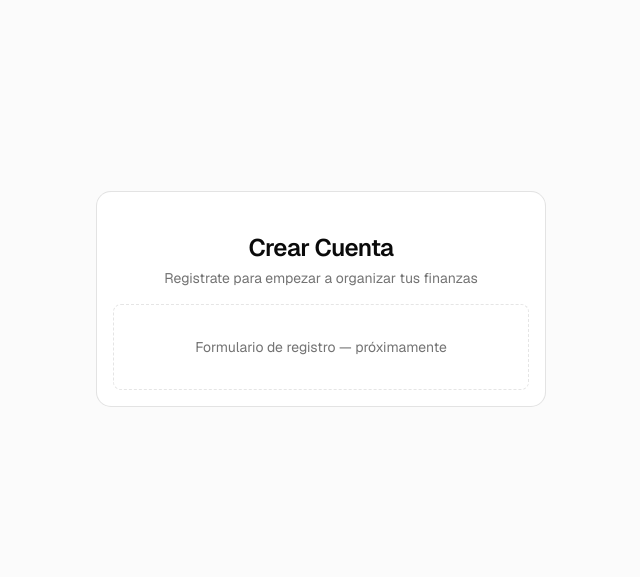
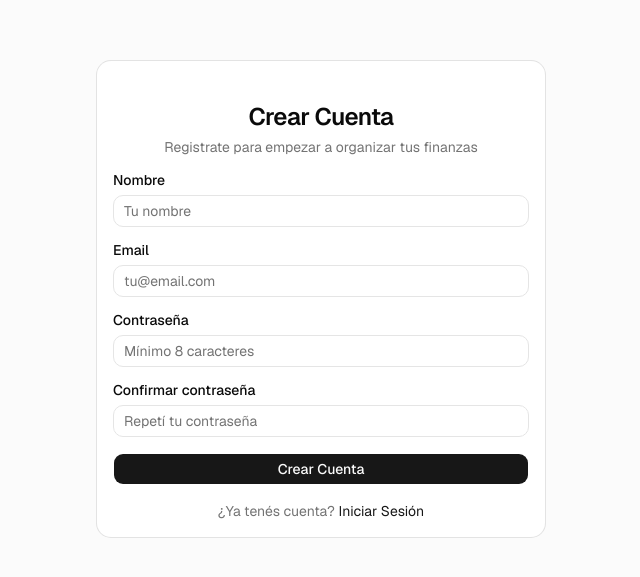
Before and after one commit to 1xMxtixs/organizador-money, a Next.js app: page /register in a window 1280 px wide. Shown: the part 101-678 px from the top of the page, without its empty margins (319-959 px from the left). Built offline with nearby package versions, Linux system fonts and the light colour scheme.

Commit message:
feat: add register page with form and auto-login

```diff
--- a/src/app/(auth)/register/page.tsx
+++ b/src/app/(auth)/register/page.tsx
@@ -1,4 +1,6 @@
 import type { Metadata } from "next";
+import Link from "next/link";
+import { RegisterForm } from "@/components/auth/register-form";
 
 export const metadata: Metadata = {
   title: "Crear Cuenta — Finanzas",
@@ -13,10 +15,15 @@ export default function RegisterPage() {
           Registrate para empezar a organizar tus finanzas
         </p>
       </div>
-      {/* Register form will be implemented in PR 3 (Auth) */}
-      <div className="rounded-md border border-dashed p-8 text-center text-sm text-muted-foreground">
-        Formulario de registro — próximamente
-      </div>
+
+      <RegisterForm />
+
+      <p className="text-center text-sm text-muted-foreground">
+        ¿Ya tenés cuenta?{" "}
+        <Link href="/login" className="text-primary hover:underline">
+          Iniciar Sesión
+        </Link>
+      </p>
     </div>
   );
 }
--- /dev/null
+++ b/src/components/auth/register-form.tsx
@@ -0,0 +1,127 @@
+"use client";
+
+import { useState } from "react";
+import { signIn } from "next-auth/react";
+import { useRouter } from "next/navigation";
+import Link from "next/link";
+import { Button } from "@/components/ui/button";
+import { Input } from "@/components/ui/input";
+import { Label } from "@/components/ui/label";
+
+export function RegisterForm() {
+  const router = useRouter();
+  const [error, setError] = useState("");
+  const [loading, setLoading] = useState(false);
+
+  async function handleSubmit(e: React.FormEvent<HTMLFormElement>) {
+    e.preventDefault();
+    setError("");
+    setLoading(true);
+
+    const formData = new FormData(e.currentTarget);
+    const name = formData.get("name") as string;
+    const email = formData.get("email") as string;
+    const password = formData.get("password") as string;
+    const confirm = formData.get("confirm") as string;
+
+    if (password !== confirm) {
+      setError("Las contraseñas no coinciden");
+      setLoading(false);
+      return;
+    }
+
+    const res = await fetch("/api/auth/register", {
+      method: "POST",
+      headers: { "Content-Type": "application/json" },
+      body: JSON.stringify({ name, email, password }),
+    });
+
+    const data = await res.json();
+
+    if (!res.ok) {
+      setError(data.error || "Error al crear la cuenta");
+      setLoading(false);
+      return;
+    }
+
+    // Auto-login after successful registration
+    const result = await signIn("credentials", {
+      email,
+      password,
+      redirect: false,
+    });
+
+    setLoading(false);
+
+    if (result?.error) {
+      setError("Cuenta creada, pero hubo un error al iniciar sesión. Probá iniciar sesión manualmente.");
+    } else {
+      router.push("/dashboard");
+      router.refresh();
+    }
+  }
+
+  return (
+    <form onSubmit={handleSubmit} className="space-y-4">
+      {error && (
+        <div className="rounded-md bg-destructive/10 px-3 py-2 text-sm text-destructive">
+          {error}
+        </div>
+      )}
+
+      <div className="space-y-2">
+        <Label htmlFor="name">Nombre</Label>
+        <Input
+          id="name"
+          name="name"
+          type="text"
+          placeholder="Tu nombre"
+          required
+          autoComplete="name"
+        />
+      </div>
+
+      <div className="space-y-2">
+        <Label htmlFor="email">Email</Label>
+        <Input
+          id="email"
+          name="email"
+          type="email"
+          placeholder="tu@email.com"
+          required
+          autoComplete="email"
+        />
+      </div>
+
+      <div className="space-y-2">
+        <Label htmlFor="password">Contraseña</Label>
+        <Input
+          id="password"
+          name="password"
+          type="password"
+          placeholder="Mínimo 8 caracteres"
+          required
+          minLength={8}
+          autoComplete="new-password"
+        />
+      </div>
+
+      <div className="space-y-2">
+        <Label htmlFor="confirm">Confirmar contraseña</Label>
+        <Input
+          id="confirm"
+          name="confirm"
+          type="password"
+          placeholder="Repetí tu contraseña"
+          required
+          minLength={8}
+          autoComplete="new-password"
+        />
+      </div>
+
+      <Button type="submit" className="w-full" disabled={loading}>
+        {loading ? "Creando cuenta..." : "Crear Cuenta"}
+      </Button>
+    </form>
+  );
+}
```
